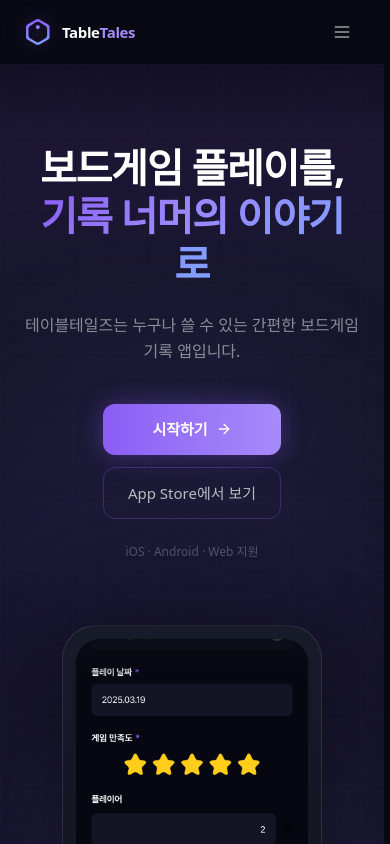
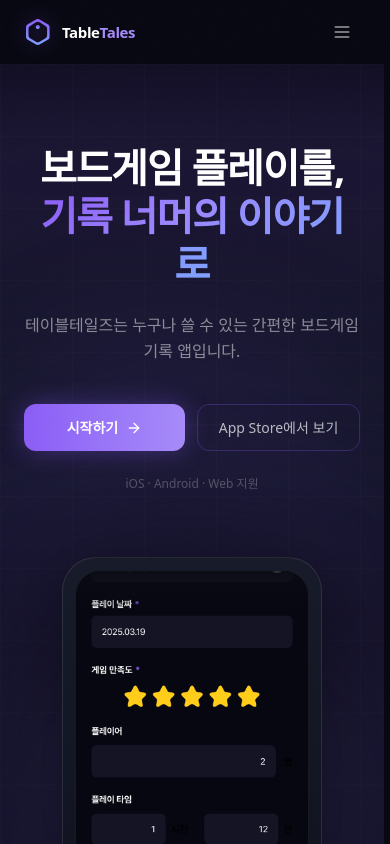
Before and after one commit to seola0114/table-tales, a Next.js app: page / in a window 390 px wide. Shown: the top 844 px of the page. Built offline with nearby package versions, Linux system fonts and the light colour scheme; a web font is replaced by a local one.

Commit message:
Adjust mobile CTA layout and back-to-top position

```diff
--- a/components/landing/Header.tsx
+++ b/components/landing/Header.tsx
@@ -151,7 +151,7 @@ export default function Header() {
             transition={{ duration: 0.2 }}
             onClick={() => window.scrollTo({ top: 0, behavior: "smooth" })}
             aria-label="맨 위로 이동"
-            className="fixed right-6 bottom-6 z-[70] inline-flex h-11 w-11 items-center justify-center rounded-full border border-[#8B5CF6]/35 bg-[#120d22]/85 text-[#CDB7FF] shadow-[0_8px_24px_rgba(0,0,0,0.35)] backdrop-blur-xl transition-colors hover:bg-[#1B1330] hover:text-white"
+            className="fixed right-4 bottom-[calc(1rem+env(safe-area-inset-bottom))] z-[70] inline-flex h-11 w-11 items-center justify-center rounded-full border border-[#8B5CF6]/35 bg-[#120d22]/85 text-[#CDB7FF] shadow-[0_8px_24px_rgba(0,0,0,0.35)] backdrop-blur-xl transition-colors hover:bg-[#1B1330] hover:text-white md:right-6 md:bottom-6"
           >
             <ChevronUp size={18} />
           </motion.button>
--- a/components/landing/HeroSection.tsx
+++ b/components/landing/HeroSection.tsx
@@ -181,13 +181,13 @@ export default function HeroSection() {
               initial={{ opacity: 0, y: 16 }}
               animate={{ opacity: 1, y: 0 }}
               transition={{ delay: 0.45, duration: 0.6 }}
-              className="flex flex-col gap-3 sm:flex-row lg:justify-start"
+              className="flex w-full max-w-[560px] flex-row gap-3 lg:justify-start"
             >
               <a
                 href={EXTERNAL_LINKS.web}
                 target="_blank"
                 rel="noreferrer"
-                className="group inline-flex items-center justify-center gap-2 rounded-xl bg-gradient-to-r from-[#8B5CF6] to-[#A78BFA] px-6 py-3.5 text-[15px] font-semibold text-white shadow-[0_0_24px_rgba(139,92,246,0.34)] transition-all duration-200 hover:from-[#7C4DED] hover:to-[#7DA2FF] hover:shadow-[0_0_36px_rgba(125,162,255,0.16)]"
+                className="group inline-flex flex-1 items-center justify-center gap-2 rounded-xl bg-gradient-to-r from-[#8B5CF6] to-[#A78BFA] px-4 py-3 text-[14px] font-semibold text-white shadow-[0_0_24px_rgba(139,92,246,0.34)] transition-all duration-200 hover:from-[#7C4DED] hover:to-[#7DA2FF] hover:shadow-[0_0_36px_rgba(125,162,255,0.16)] sm:flex-none sm:px-6 sm:py-3.5 sm:text-[15px]"
               >
                 시작하기
                 <ArrowRight size={16} className="transition-transform duration-200 group-hover:translate-x-0.5" />
@@ -196,7 +196,7 @@ export default function HeroSection() {
                 href={EXTERNAL_LINKS.appStore}
                 target="_blank"
                 rel="noreferrer"
-                className="inline-flex items-center justify-center gap-2 rounded-xl border border-[#8B5CF6]/28 px-6 py-3.5 text-[15px] font-medium text-white/70 transition-all duration-200 hover:border-[#A78BFA]/55 hover:bg-white/[0.04] hover:text-white"
+                className="inline-flex flex-1 items-center justify-center gap-2 rounded-xl border border-[#8B5CF6]/28 px-4 py-3 text-[14px] font-medium text-white/70 transition-all duration-200 hover:border-[#A78BFA]/55 hover:bg-white/[0.04] hover:text-white sm:flex-none sm:px-6 sm:py-3.5 sm:text-[15px]"
               >
                 App Store에서 보기
               </a>
```
